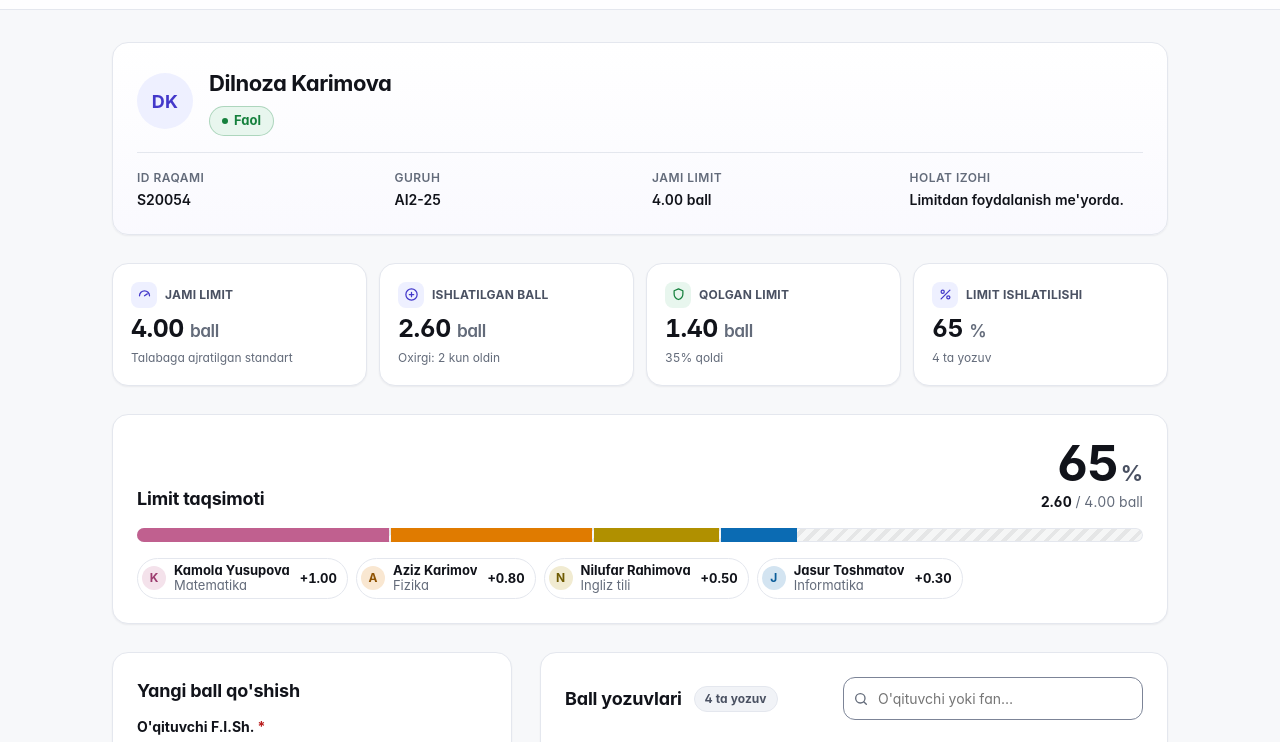
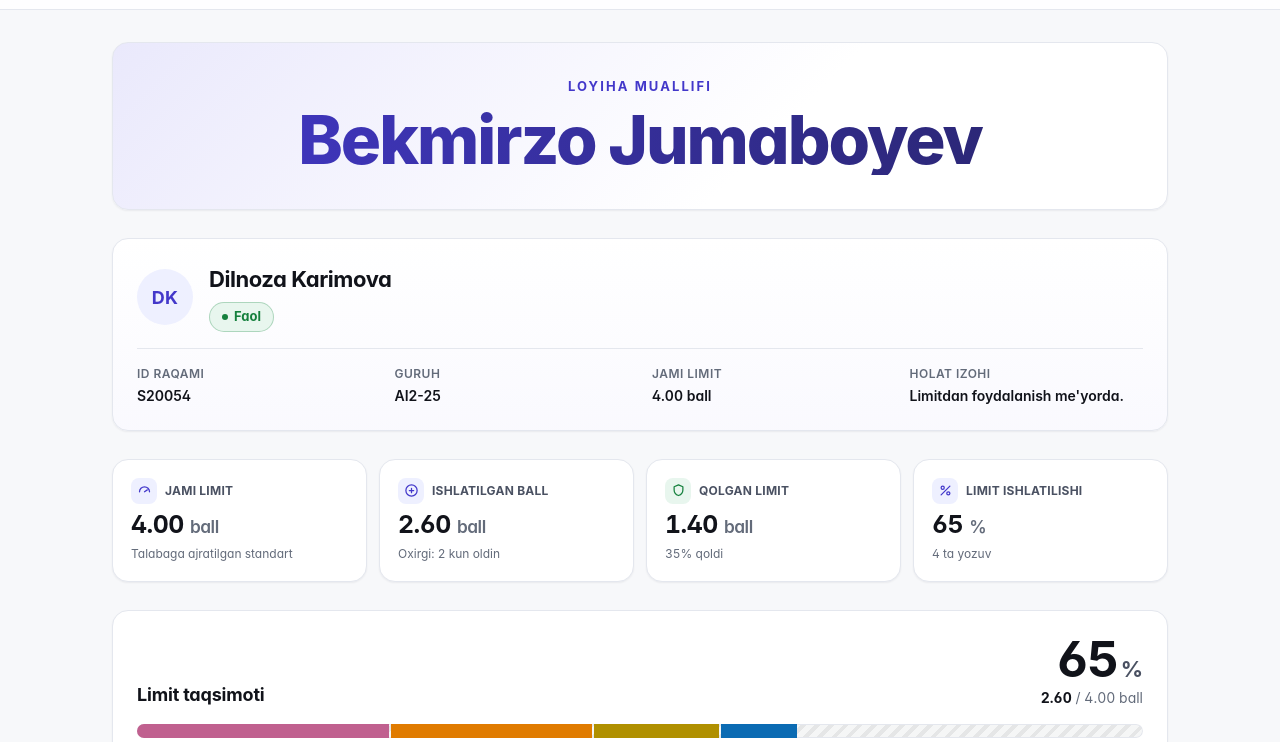
Before and after one commit to ozodbekprog/ball-limiti, a plain HTML site: page index.html in a window 1280 px wide. Shown: the part 55-797 px from the top of the page. Drawn offline with Linux system fonts and the light colour scheme.

Commit message:
Muallif: Bekmirzo Jumaboyev qo'shildi

```diff
--- a/index.html
+++ b/index.html
@@ -8,7 +8,8 @@
 <meta name="theme-color" id="tcLight" media="(prefers-color-scheme: light)" content="#f7f8fa">
 <meta name="theme-color" id="tcDark" media="(prefers-color-scheme: dark)" content="#0b0d12">
 <meta name="description" content="Talaba ball limitini nazorat qilish paneli: qo'shilgan ballar, qolgan limit va ishlangan foiz.">
-<title>Ball Limiti Nazorat Paneli — S20054</title>
+<meta name="author" content="Bekmirzo Jumaboyev">
+<title>Ball Limiti Nazorat Paneli — Bekmirzo Jumaboyev</title>
 <script>
 (function(){
   var mode = 'auto';
@@ -214,8 +215,27 @@ img,svg{ display:block; }
 .panel__head{ display:flex; align-items:center; gap:var(--space-3); flex-wrap:wrap; margin-bottom:var(--space-3); }
 .panel__title{ font-size:var(--fs-lg); font-weight:650; letter-spacing:-.01em; }
 
-.student-card{
-  display:grid; grid-template-columns:auto minmax(0,1fr); gap:var(--space-4);
+.author-hero{
+  padding:clamp(20px,4vw,34px) clamp(16px,3vw,28px); border-radius:var(--r-lg); text-align:center;
+  background:var(--bg-surface);
+  background:linear-gradient(135deg,color-mix(in srgb,var(--accent) 12%,var(--bg-surface)),var(--bg-surface) 62%);
+  border:1px solid var(--border); box-shadow:var(--shadow-xs);
+}
+.author-hero__label{
+  font-size:var(--fs-xs); font-weight:700; letter-spacing:.16em; text-transform:uppercase;
+  color:var(--accent-text);
+}
+.author-hero__name{
+  margin-top:8px; overflow-wrap:anywhere;
+  font-size:clamp(1.75rem,8vw,4.2rem); line-height:1.05; font-weight:800; letter-spacing:-.03em;
+  color:var(--accent-text);
+  background:linear-gradient(92deg,var(--accent-text),color-mix(in srgb,var(--accent-text) 45%,var(--text)));
+  -webkit-background-clip:text; background-clip:text; color:transparent;
+}
+@supports not ((background-clip:text) or (-webkit-background-clip:text)){
+  .author-hero__name{ color:var(--accent-text); background:none; }
+}
+.student-card{  display:grid; grid-template-columns:auto minmax(0,1fr); gap:var(--space-4);
   align-items:center; background:linear-gradient(180deg,var(--bg-surface),color-mix(in srgb,var(--accent) 3%,var(--bg-surface)));
 }
 .avatar{
@@ -611,6 +631,10 @@ html,body,.card,.kpi,.btn,.icon-btn,.field__input,.toast,.seg,.badge{
 
 <main id="main" class="layout container" tabindex="-1">
   <h1 class="sr-only">Ball limiti nazorat paneli — talaba ballari va limit sarfi</h1>
+  <section class="author-hero" aria-label="Loyiha muallifi">
+    <p class="author-hero__label">Loyiha muallifi</p>
+    <p class="author-hero__name">Bekmirzo Jumaboyev</p>
+  </section>
   <section class="card student-card" aria-labelledby="studentName">
     <span class="avatar avatar--lg" aria-hidden="true" id="studentInitials">DK</span>
     <div class="student-card__info">
@@ -782,6 +806,7 @@ html,body,.card,.kpi,.btn,.icon-btn,.field__input,.toast,.seg,.badge{
     <p>Ma'lumotlar faqat shu brauzerda (localStorage) saqlanadi.</p>
     <p>
       Ball Limiti Nazorat Paneli · <span id="year">2026</span> ·
+      Muallif: <strong>Bekmirzo Jumaboyev</strong> ·
       <button class="footer-reset" id="resetBtn" type="button">Demo ma'lumotlarni tiklash</button>
     </p>
   </div>
```
